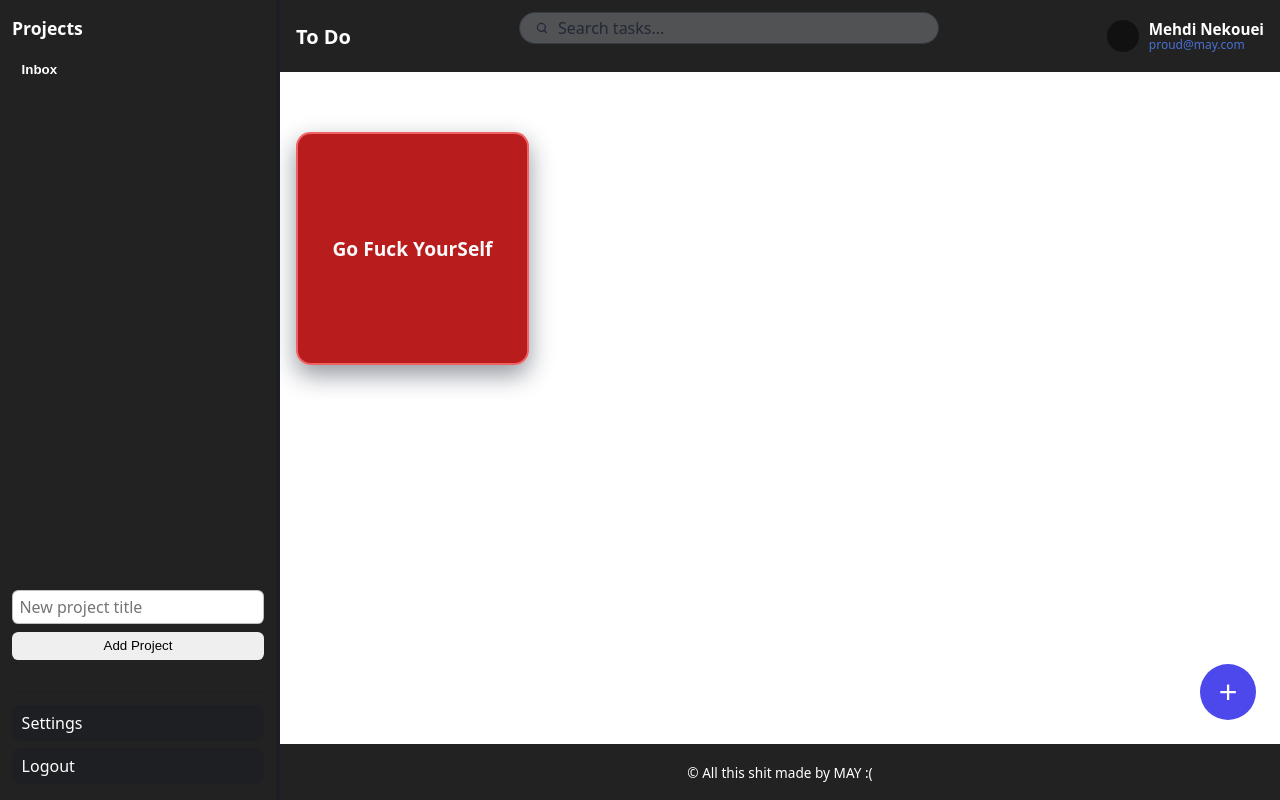
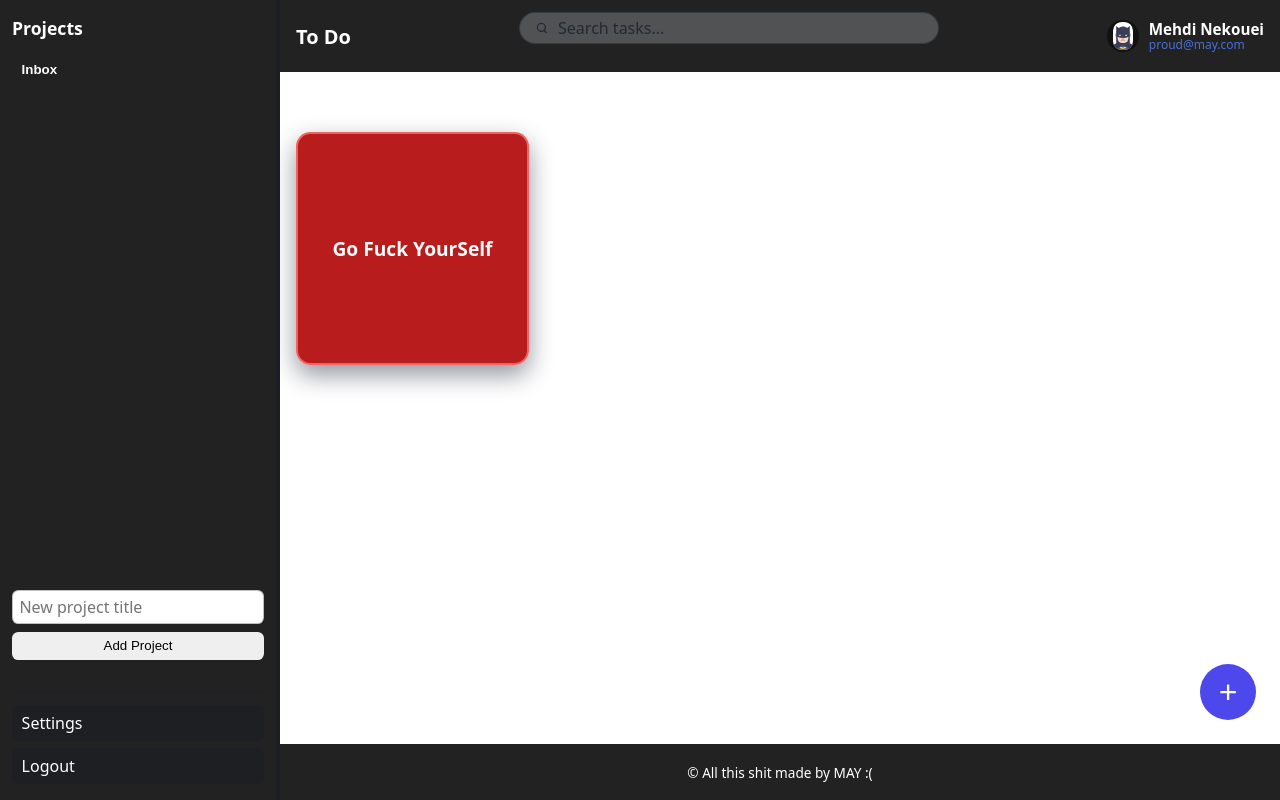
Before and after one commit to may-zone/ToDo-List, a website built with webpack: page src/index.html in a window 1280 px wide. Built offline with nearby package versions, Linux system fonts and the light colour scheme.

Commit message:
feat [ avatar image ]

```diff
--- a/src/index.js
+++ b/src/index.js
@@ -2,6 +2,7 @@ import './styles.css';
 import { todoController } from './todo-CRUD.js';
 import { projCreator } from './projects.js';
 import { initDOM } from './dom.js';
+import userIcon from './images/avatar.svg'
 
 let projects = [];
 let currentProject = null;
@@ -107,3 +108,10 @@ window.app = {
   addTodoToActiveProject,
   todoController,
 };
+
+const userBtn = document.querySelector('.user-btn');
+const img = document.createElement('img');
+img.src = userIcon;
+img.alt = "User icon";
+
+userBtn.appendChild(img);
--- a/src/styles.css
+++ b/src/styles.css
@@ -94,6 +94,12 @@ body {
   border: none;
   background: #111;
   cursor: pointer;
+}
+.user-btn img {
+  width: 100%;
+  height: 100%;
+  border-radius: 999px;
+  object-fit: cover;
 }
 
 .header-user {
```
Also changed, not shown: src/images/avatar.svg (added).
